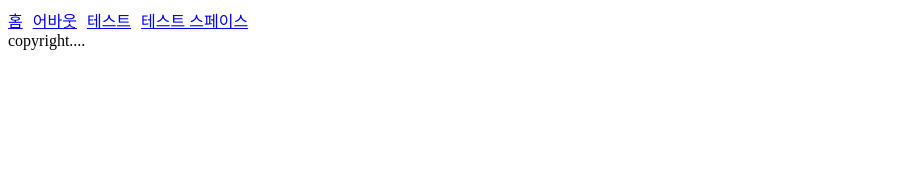
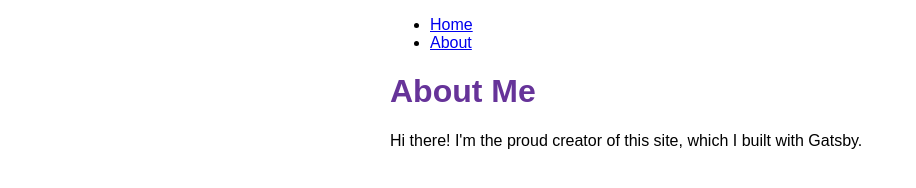
Before and after one commit to 2himitu/h_gatsby_22_05_30, a Gatsby site: page /about in a window 1280 px wide. Shown: the whole page, without its empty margins (0-916 px from the left). Built offline with nearby package versions, Linux system fonts and the light colour scheme; Gatsby itself is replaced by a stand-in of ours.

Commit message:
쓸모없느 파일 삭제,레이아웃 꾸미기

```diff
--- a/src/components/layout.js
+++ b/src/components/layout.js
@@ -1,22 +1,36 @@
 import { Link } from "gatsby";
-import React, { Children } from "react";
+import React from "react";
+import {
+  container,
+  heading,
+  navLinks,
+  navLinkItem,
+  navLinkText,
+} from "./layout.module.css";
 
-function Layout({Children}){
-  return(
-    <main>
-      <div style={{display:"flex",gap:10}}>
-        <Link to="/">홈</Link>
-        <Link to="/about">어바웃</Link>
-        <Link to="/test">테스트</Link>
-        <Link to="/test-space">테스트 스페이스</Link>
-      </div>
-      {Children}
-      <div>
-        copyright....
-      </div>
-    </main>
-
+function Layout({ pageTitle, children }) {
+  return (
+    <div className={container}>
+      <title>{pageTitle}</title>
+      <nav>
+        <ul className={navLinks}>
+          <li className={navLinkItem}>
+            <Link to="/" className={navLinkText}>
+              Home
+            </Link>
+          </li>
+          <li className={navLinkItem}>
+            <Link to="/about" className={navLinkText}>
+              About
+            </Link>
+          </li>
+        </ul>
+      </nav>
+      <main>
+        <h1 className={heading}>{pageTitle}</h1>
+        {children}
+      </main>
+    </div>
   );
-
 }
 export default Layout;
--- /dev/null
+++ b/src/components/layout.module.css
@@ -0,0 +1,19 @@
+.container {
+  margin: auto;
+  max-width: 500px;
+  font-family: sans-serif;
+}
+.heading {
+  color: rebeccapurple;
+}
+.nav-links {
+  display: flex;
+  list-style: none;
+  padding-left: 0;
+}
+.nav-link-item {
+  padding-right: 2rem;
+}
+.nav-link-text {
+  color: black;
+}
--- a/src/pages/about.js
+++ b/src/pages/about.js
@@ -1,12 +1,13 @@
 import React from "react";
 import Layout from "../components/layout";
 
-function AboutPage(){
+function AboutPage() {
   return (
-  <Layout>
-    <title>AboutPage</title>
-    <h1>AboutPage</h1>
-  </Layout>
-    );
+    <Layout pageTitle="About Me">
+      <p>
+        Hi there! I'm the proud creator of this site, which I built with Gatsby.
+      </p>
+    </Layout>
+  );
 }
 export default AboutPage;
```
Also changed, not shown: src/pages/index.js (+5 -8 lines), src/pages/test-space.js (deleted, +0 -12 lines), src/pages/test.js (deleted, +0 -12 lines), src/pages/vision.js (deleted, +0 -13 lines), 1 other file.
